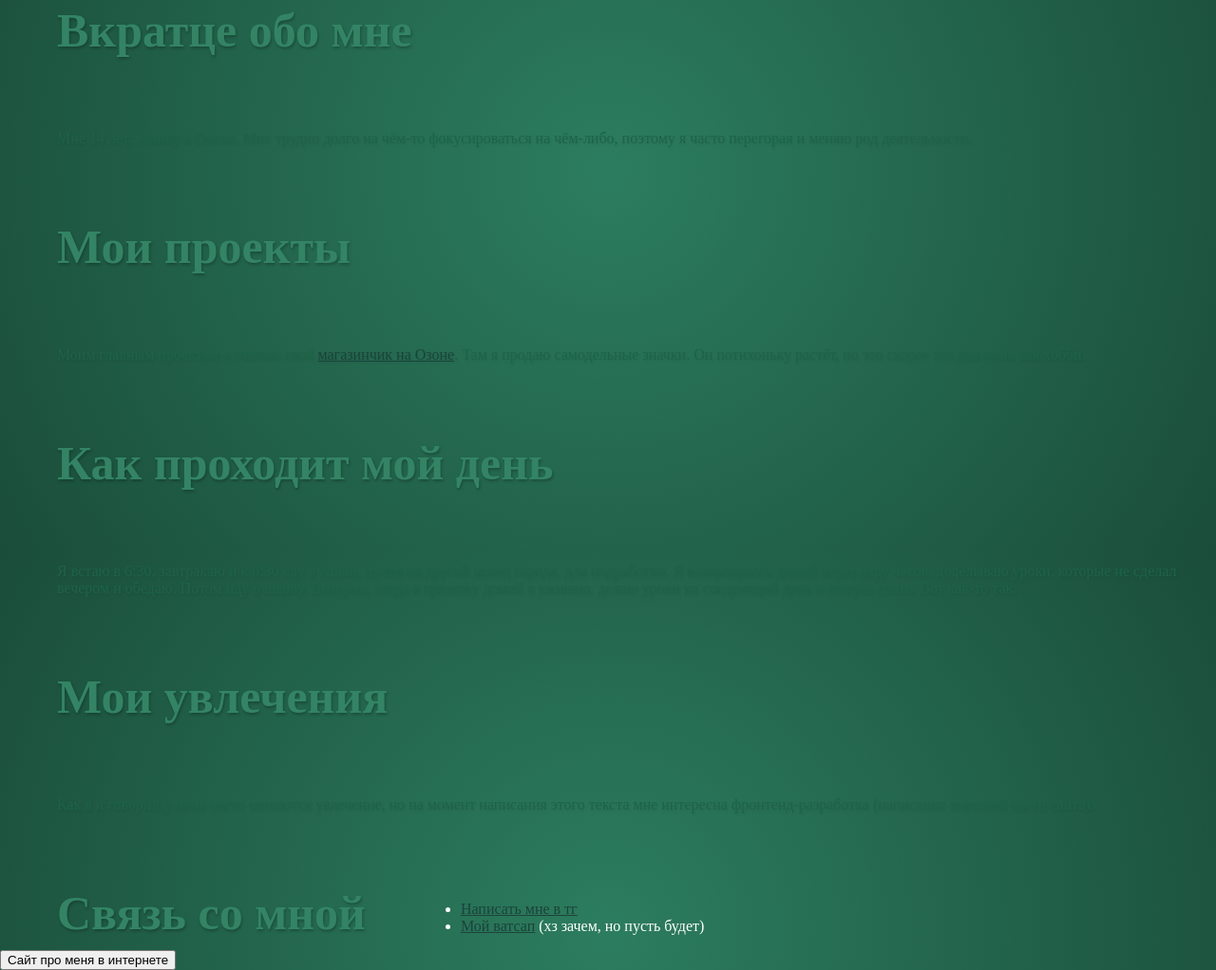
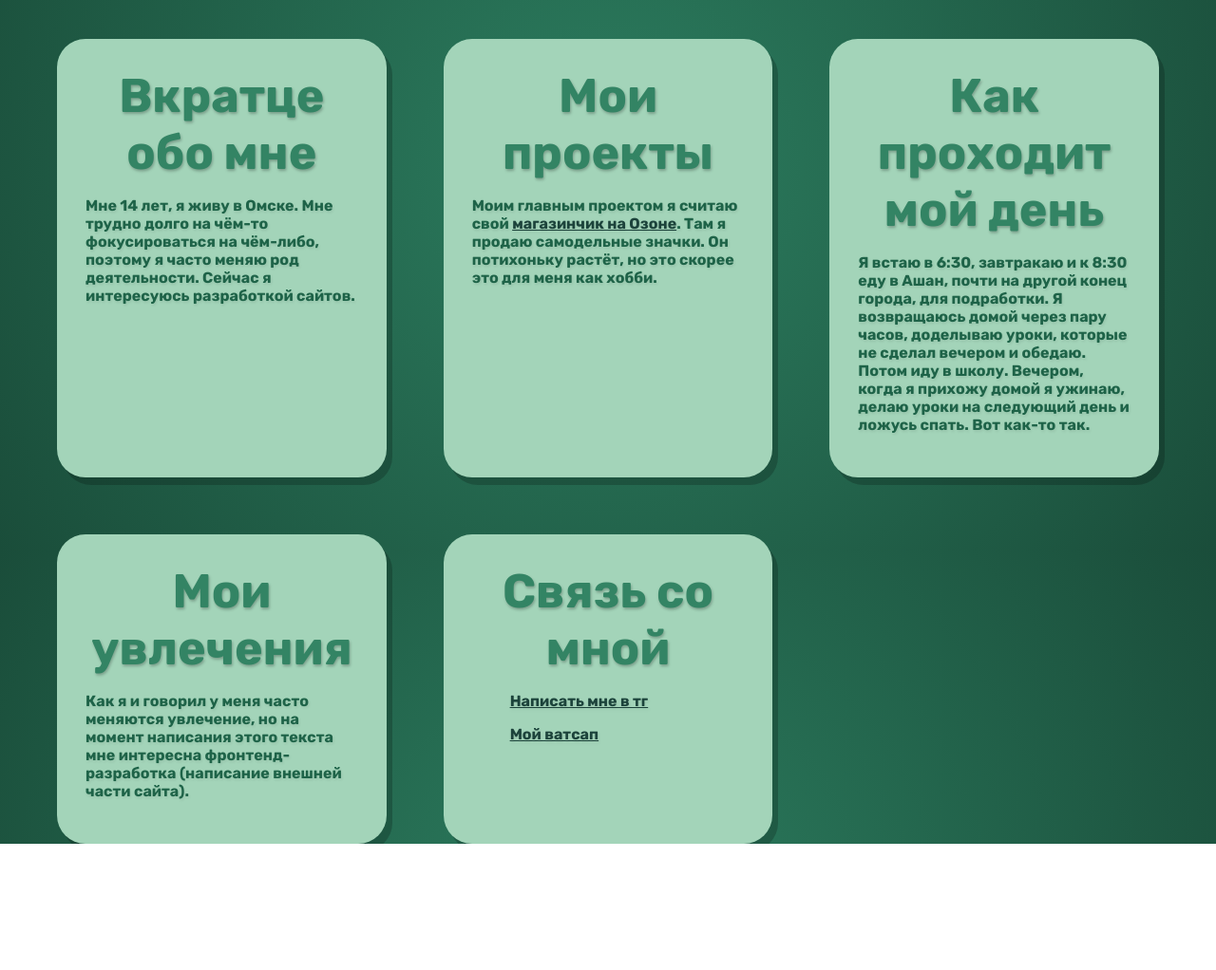
Before and after one commit to MrAngames/Mr-Angames-Site, a plain HTML site: page andrey.html in a window 1280 px wide. Shown: the part 220-1242 px from the top of the page at 95% size. After the commit the page ends 1109 px from the top, so only its background shows below. Drawn offline with Linux system fonts and the light colour scheme.

Commit message:
andrey.html

```diff
--- a/andrey.html
+++ b/andrey.html
@@ -1,6 +1,10 @@
 <!DOCTYPE html>
 <html lang="ru">
 <head>
+    <link rel="preconnect" href="https://fonts.googleapis.com">
+    <link rel="preconnect" href="https://fonts.gstatic.com" crossorigin>
+    <link href="https://fonts.googleapis.com/css2?family=Rubik:wght@700&display=swap" rel="stylesheet">
+
     <meta charset="UTF-8">
     <meta name="viewport" content="width=device-width, initial-scale=1.0">
     <link rel="stylesheet" type="text/css" href="style.css">
@@ -12,23 +16,31 @@
         <h2> Меня зовут Андрей и тут ты можешь почитать что-то интересное про меня, если хочешь</h2>
     </header>
     <main>
+        <div class="block">
             <h6>Вкратце обо мне</h6>
-        <p>Мне 14 лет, я живу в Омске. Мне трудно долго на чём-то фокусироваться на чём-либо, поэтому я часто перегорая и меняю род деятельности.</p>
+            <p>Мне 14 лет, я живу в Омске. Мне трудно долго на чём-то фокусироваться на чём-либо, поэтому я часто меняю род деятельности. Сейчас я интересуюсь разработкой сайтов.</p>
+        </div>
+        <div class="block">
             <h6>Мои проекты</h6>
             <p>Моим главным проектом я считаю свой <a href="https://www.ozon.ru/seller/angames-store-2462420/aksessuary-7697/?miniapp=seller_2462420">магазинчик на Озоне</a>. Там я продаю самодельные значки. Он потихоньку растёт, но это скорее это для меня как хобби.</p>
+            <p></p>
+        </div>
+        <div class="block">
             <h6>Как проходит мой день</h6>
             <p>Я встаю в 6:30, завтракаю и к 8:30 еду в Ашан, почти на другой конец города, для подработки. Я возвращаюсь домой через пару часов, доделываю уроки, которые не сделал вечером и обедаю. Потом иду в школу. Вечером, когда я прихожу домой я ужинаю, делаю уроки на следующий день и ложусь спать. Вот как-то так.</p>
+        </div>
+        <div class="block">
             <h6>Мои увлечения</h6>
             <p>Как я и говорил у меня часто меняются увлечение, но на момент написания этого текста мне интересна фронтенд-разработка (написание внешней части сайта).</p>
+        </div>
+        <div class="block">
             <h6>Связь со мной</h6>
                 <ul>
-                <li><a href="https://t.me/qwerty_hs">Написать мне в тг</a></li>
-                <li><a href="https://wa.me/79230464056">Мой ватсап</a> (хз зачем, но пусть будет)</li>
+                    <p><a href="https://t.me/qwerty_hs">Написать мне в тг</a></p>
+                    <p><a href="https://wa.me/79230464056">Мой ватсап</a></p>
                 </ul>
             </p>
+        </div>
     </main>
-    <footer>
-        <a href="index.html"><button>Сайт про меня в интернете</button></a>
-    </footer>
 </body>
 </html>
```
Lines whose indentation alone changed are shown as unchanged.
